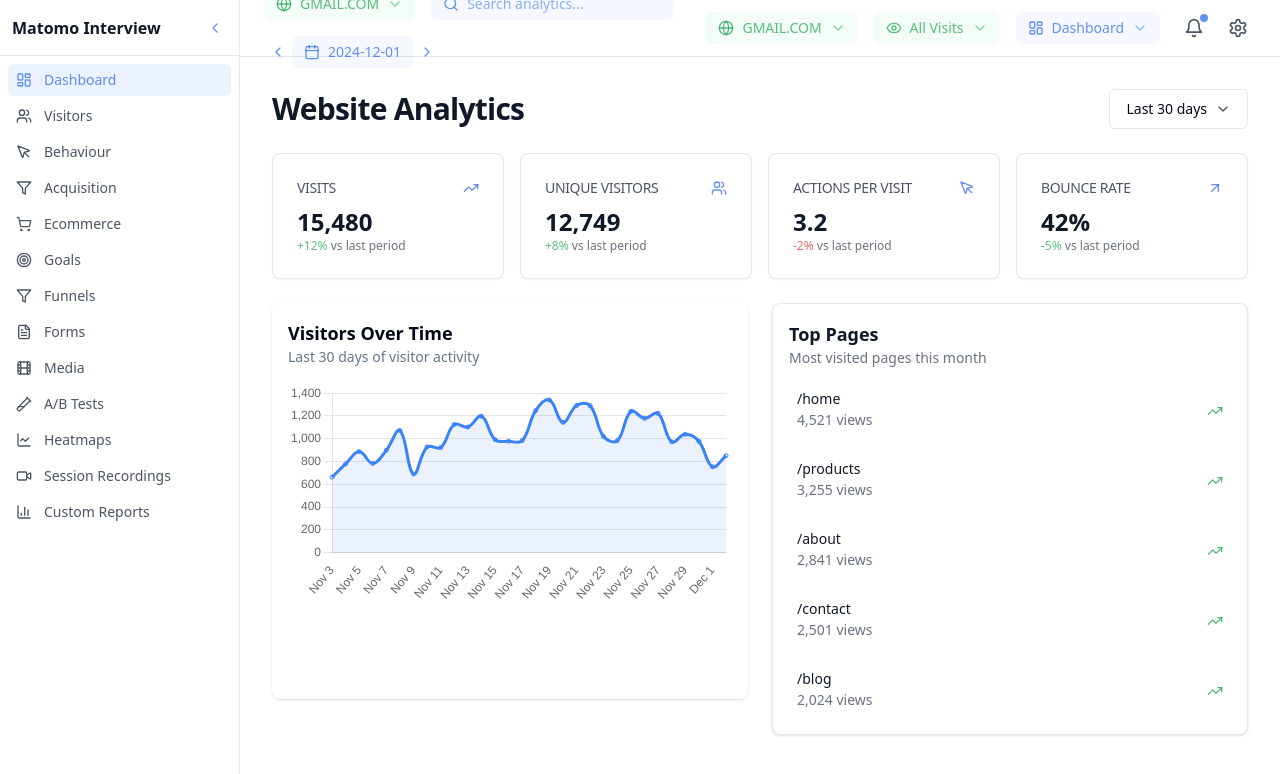
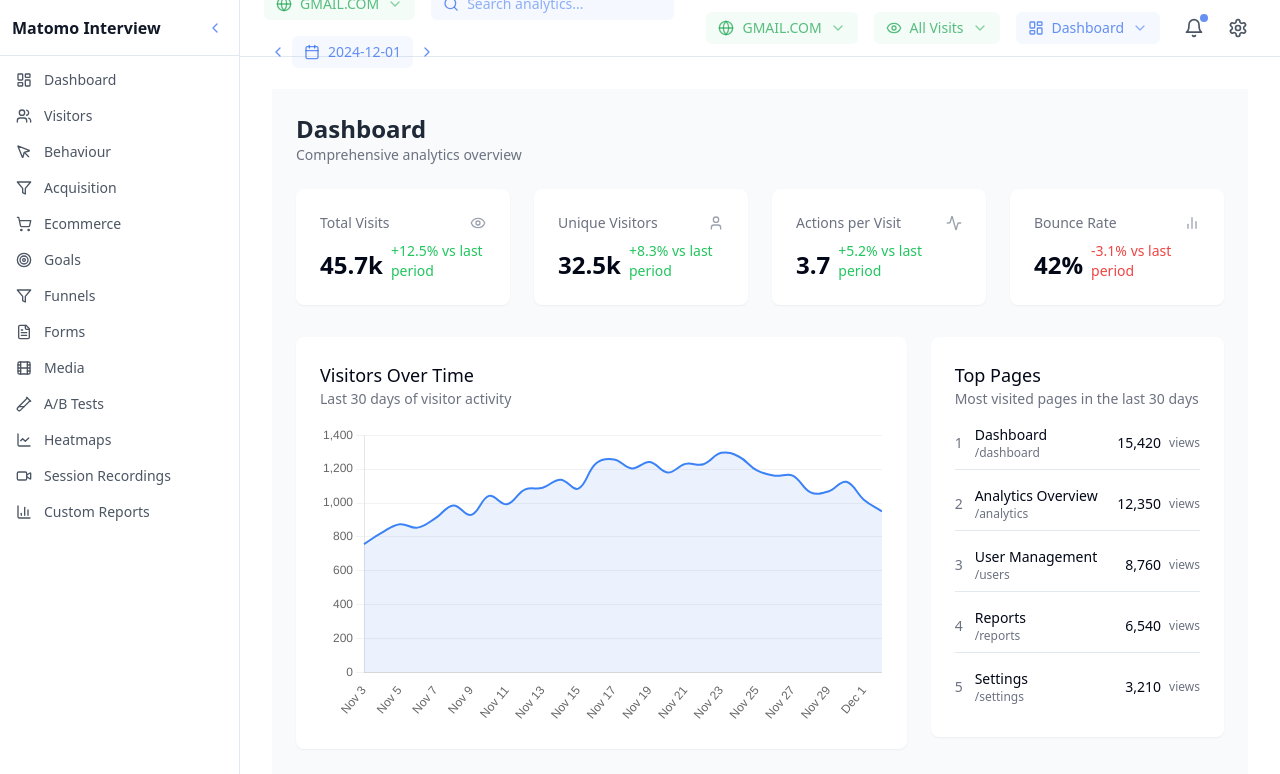
Before and after one commit to karanbalaji/matomo-dashboard-concept-vue-showcase, a Vue app: page / in a window 1280 px wide. Shown: the top 774 px of the page. Built offline with nearby package versions, Linux system fonts and the light colour scheme.

Commit message:
Update routing to support GitHub Pages dashboard navigation

```diff
--- /dev/null
+++ b/src/components/DebugInfo.vue
@@ -0,0 +1,45 @@
+<template>
+  <div class="p-6 bg-white rounded-lg shadow-sm">
+    <h2 class="text-lg font-bold mb-4">Routing Debug Information</h2>
+    <div class="space-y-2">
+      <div>
+        <strong>Current Route:</strong> {{ $route.path }}
+      </div>
+      <div>
+        <strong>Base URL:</strong> {{ baseUrl }}
+      </div>
+      <div>
+        <strong>Import Meta Base URL:</strong> {{ importMetaBaseUrl }}
+      </div>
+      <div>
+        <strong>Window Location:</strong>
+        <pre>{{ windowLocation }}</pre>
+      </div>
+    </div>
+  </div>
+</template>
+
+<script setup lang="ts">
+import { ref, onMounted } from 'vue'
+import { useRoute } from 'vue-router'
+
+const $route = useRoute()
+const baseUrl = import.meta.env.BASE_URL
+const importMetaBaseUrl = import.meta.env.BASE_URL
+
+const windowLocation = ref({
+  href: window.location.href,
+  origin: window.location.origin,
+  pathname: window.location.pathname,
+  search: window.location.search,
+  hash: window.location.hash
+})
+
+onMounted(() => {
+  console.log('Debug Info:', {
+    route: $route.path,
+    baseUrl,
+    windowLocation: windowLocation.value
+  })
+})
+</script>
--- /dev/null
+++ b/src/components/StatsCard.vue
@@ -0,0 +1,28 @@
+<template>
+  <div class="p-6 bg-white rounded-lg shadow-sm">
+    <div class="flex items-center justify-between mb-2">
+      <h3 class="text-sm font-medium text-gray-500">{{ title }}</h3>
+      <component :is="icon" class="w-4 h-4 text-gray-400" />
+    </div>
+    <div class="flex items-end gap-2">
+      <div class="text-2xl font-semibold">{{ value }}</div>
+      <div :class="[
+        'text-sm',
+        trend > 0 ? 'text-green-500' : trend < 0 ? 'text-red-500' : 'text-gray-500'
+      ]">
+        {{ trend > 0 ? '+' : '' }}{{ trend }}% vs last period
+      </div>
+    </div>
+  </div>
+</template>
+
+<script setup lang="ts">
+import { defineProps } from 'vue'
+
+defineProps<{
+  title: string
+  value: string | number
+  trend: number
+  icon: any
+}>()
+</script>
--- /dev/null
+++ b/src/components/TopPages.vue
@@ -0,0 +1,62 @@
+<template>
+  <div class="p-6 bg-white rounded-lg shadow-sm">
+    <div class="mb-4">
+      <h3 class="text-lg font-medium">Top Pages</h3>
+      <p class="text-sm text-gray-500">Most visited pages in the last 30 days</p>
+    </div>
+    <div class="space-y-4">
+      <div
+        v-for="(page, index) in topPages"
+        :key="page.url"
+        class="flex items-center justify-between border-b pb-2 last:border-b-0"
+      >
+        <div class="flex items-center space-x-3">
+          <span class="text-sm font-medium text-gray-500">{{ index + 1 }}</span>
+          <div>
+            <div class="text-sm font-medium">{{ page.title }}</div>
+            <div class="text-xs text-gray-500 truncate max-w-[200px]">{{ page.url }}</div>
+          </div>
+        </div>
+        <div class="flex items-center space-x-2">
+          <span class="text-sm font-medium">{{ page.views.toLocaleString() }}</span>
+          <span class="text-xs text-gray-500">views</span>
+        </div>
+      </div>
+    </div>
+  </div>
+</template>
+
+<script setup lang="ts">
+const topPages = [
+  {
+    title: 'Dashboard',
+    url: '/dashboard',
+    views: 15420,
+    trend: 12.5
+  },
+  {
+    title: 'Analytics Overview',
+    url: '/analytics',
+    views: 12350,
+    trend: 8.3
+  },
+  {
+    title: 'User Management',
+    url: '/users',
+    views: 8760,
+    trend: 5.2
+  },
+  {
+    title: 'Reports',
+    url: '/reports',
+    views: 6540,
+    trend: -3.1
+  },
+  {
+    title: 'Settings',
+    url: '/settings',
+    views: 3210,
+    trend: 2.7
+  }
+]
+</script>
--- a/src/components/VisitorsChart.vue
+++ b/src/components/VisitorsChart.vue
@@ -1,10 +1,10 @@
 <template>
-  <div class="bg-card rounded-lg p-4 shadow">
+  <div class="p-6 bg-white rounded-lg shadow-sm">
     <div class="mb-4">
-      <h3 class="text-lg font-semibold">Visitors Over Time</h3>
-      <p class="text-sm text-muted-foreground">Last 30 days of visitor activity</p>
+      <h3 class="text-lg font-medium">Visitors Over Time</h3>
+      <p class="text-sm text-gray-500">Last 30 days of visitor activity</p>
     </div>
-    <div class="h-[300px] w-full">
+    <div class="h-[300px]">
       <Line
         :data="chartData"
         :options="chartOptions"
@@ -13,8 +13,9 @@
   </div>
 </template>
 
-<script setup>
-import { ref, onMounted } from 'vue'
+<script setup lang="ts">
+import { ref, computed } from 'vue'
+import { Line } from 'vue-chartjs'
 import {
   Chart as ChartJS,
   CategoryScale,
@@ -26,9 +27,7 @@ import {
   Legend,
   Filler
 } from 'chart.js'
-import { Line } from 'vue-chartjs'
 
-// Register ChartJS components
 ChartJS.register(
   CategoryScale,
   LinearScale,
@@ -40,86 +39,73 @@ ChartJS.register(
   Filler
 )
 
-// Generate sample data
+// Generate last 30 days with more realistic data pattern
 const generateVisitorData = () => {
   const baseVisitors = 1000
-  const days = 30
+  const labels = []
   const data = []
-  const labels = []
 
-  for (let i = days - 1; i >= 0; i--) {
+  for (let i = 29; i >= 0; i--) {
     const date = new Date()
     date.setDate(date.getDate() - i)
+
+    // Create a more realistic data pattern with weekly trends
+    const dayOfWeek = date.getDay()
+    const weekendMultiplier = dayOfWeek === 0 || dayOfWeek === 6 ? 1.5 : 1
+    const weeklyTrend = Math.sin(i / 7) * 200
+    const randomVariation = Math.random() * 100 - 50
+
+    const visitors = Math.max(0, Math.round(
+      baseVisitors +
+      weeklyTrend * weekendMultiplier +
+      randomVariation
+    ))
+
     labels.push(date.toLocaleDateString('en-US', { month: 'short', day: 'numeric' }))
-
-    // Generate random visitor count with trend and weekly pattern
-    const trend = Math.sin(i / 7) * 200 // Weekly pattern
-    const random = Math.random() * 300 - 150 // Random variation
-    const dayOfWeek = date.getDay()
-    const weekendDip = dayOfWeek === 0 || dayOfWeek === 6 ? -200 : 0 // Weekend dip
-
-    data.push(Math.max(0, Math.round(baseVisitors + trend + random + weekendDip)))
+    data.push(visitors)
   }
 
-  return { data, labels }
+  return { labels, data }
 }
 
-const { data: visitorData, labels } = generateVisitorData()
+const { labels, data: visitorData } = generateVisitorData()
 
-const chartData = {
+const chartData = computed(() => ({
   labels,
   datasets: [
     {
       label: 'Visitors',
       data: visitorData,
       fill: true,
-      backgroundColor: 'rgba(59, 130, 246, 0.1)', // Light blue background
-      borderColor: 'rgb(59, 130, 246)', // Blue line
+      borderColor: '#3b82f6',
+      backgroundColor: 'rgba(59, 130, 246, 0.1)',
       tension: 0.4,
-      pointRadius: 2,
-      pointHoverRadius: 5
+      pointRadius: 0,
+      borderWidth: 2
     }
   ]
-}
+}))
 
 const chartOptions = {
   responsive: true,
-  maintainAspectRatio: true,
+  maintainAspectRatio: false,
+  plugins: {
+    legend: {
+      display: false
+    }
+  },
   scales: {
-    y: {
-      beginAtZero: true,
-      grid: {
-        display: true,
-        color: 'rgba(0, 0, 0, 0.1)'
-      },
-      ticks: {
-        callback: (value) => value.toLocaleString()
-      }
-    },
     x: {
       grid: {
         display: false
       }
-    }
-  },
-  plugins: {
-    legend: {
-      display: false
     },
-    tooltip: {
-      backgroundColor: 'rgba(0, 0, 0, 0.8)',
-      titleColor: 'rgb(255, 255, 255)',
-      bodyColor: 'rgb(255, 255, 255)',
-      padding: 12,
-      displayColors: false,
-      callbacks: {
-        label: (context) => `${context.parsed.y.toLocaleString()} visitors`
+    y: {
+      beginAtZero: true,
+      grid: {
+        color: 'rgba(0, 0, 0, 0.05)'
       }
     }
-  },
-  interaction: {
-    intersect: false,
-    mode: 'index'
   }
 }
 </script>
--- a/src/components/ui/sidebar/Sidebar.vue
+++ b/src/components/ui/sidebar/Sidebar.vue
@@ -67,71 +67,73 @@ import {
 const expanded = ref(true)
 const route = useRoute()
 
+const baseUrl = import.meta.env.BASE_URL.replace(/\/$/, '')
+
 const items = [
   {
     label: 'Dashboard',
     icon: LayoutDashboard,
-    to: '/'
+    to: `${baseUrl}/dashboard`
   },
   {
     label: 'Visitors',
     icon: Users,
-    to: '/visitors'
+    to: `${baseUrl}/visitors`
   },
   {
     label: 'Behaviour',
     icon: MousePointer,
-    to: '/behaviour'
+    to: `${baseUrl}/behavior`
   },
   {
     label: 'Acquisition',
     icon: Filter,
-    to: '/acquisition'
+    to: `${baseUrl}/acquisition`
   },
   {
     label: 'Ecommerce',
     icon: ShoppingCart,
-    to: '/ecommerce'
+    to: `${baseUrl}/ecommerce`
   },
   {
     label: 'Goals',
     icon: Target,
-    to: '/goals'
+    to: `${baseUrl}/goals`
   },
   {
     label: 'Funnels',
     icon: Filter,
-    to: '/funnels'
+    to: `${baseUrl}/funnels`
   },
   {
     label: 'Forms',
     icon: FileText,
-    to: '/forms'
+    to: `${baseUrl}/forms`
   },
   {
     label: 'Media',
     icon: Film,
-    to: '/media'
+    to: `${baseUrl}/media`
   },
   {
     label: 'A/B Tests',
     icon: TestTube2,
-    to: '/ab-tests'
+    to: `${baseUrl}/ab-tests`
   },
   {
     label: 'Heatmaps',
     icon: LineChart,
-    to: '/heatmaps'
+    to: `${baseUrl}/heatmaps`
   },
   {
     label: 'Session Recordings',
     icon: Video,
-    to: '/session-recordings'
+    to: `${baseUrl}/session-recordings`
   },
   {
     label: 'Custom Reports',
     icon: BarChart3,
-    to: '/custom-reports'
+    to: `${baseUrl}/custom-reports`
   }
 ]
 </script>
--- a/src/router/index.ts
+++ b/src/router/index.ts
@@ -1,41 +1,48 @@
 import { createRouter, createWebHistory, RouteRecordRaw } from 'vue-router'
 import Dashboard from '../views/Dashboard.vue'
 
+const baseUrl = import.meta.env.BASE_URL.replace(/\/$/, '') // Remove trailing slash if present
+
 const routes: Array<RouteRecordRaw> = [
   {
-    path: '/',
+    path: baseUrl,
+    name: 'Root',
+    redirect: `${baseUrl}/dashboard`
+  },
+  {
+    path: `${baseUrl}/dashboard`,
     name: 'Dashboard',
     component: Dashboard
   },
   {
-    path: '/visitors',
+    path: `${baseUrl}/visitors`,
     name: 'Visitors',
     component: () => import('../views/Visitors.vue')
   },
   {
-    path: '/real-time',
+    path: `${baseUrl}/real-time`,
     name: 'RealTime',
     component: () => import('../views/RealTime.vue')
   },
   {
-    path: '/behavior',
+    path: `${baseUrl}/behavior`,
     name: 'Behavior',
     component: () => import('../views/Behavior.vue')
   },
   {
-    path: '/goals',
+    path: `${baseUrl}/goals`,
     name: 'Goals',
     component: () => import('../views/Goals.vue')
   },
   {
-    path: '/locations',
+    path: `${baseUrl}/locations`,
     name: 'Locations',
     component: () => import('../views/Locations.vue')
   }
 ]
 
 const router = createRouter({
-  history: createWebHistory(process.env.BASE_URL),
+  history: createWebHistory(import.meta.env.BASE_URL),
   routes
 })
 
--- a/src/views/Dashboard.vue
+++ b/src/views/Dashboard.vue
@@ -1,112 +1,72 @@
 <template>
-  <div>
-    <div class="flex flex-col sm:flex-row items-start sm:items-center justify-between mb-6 space-y-2 sm:space-y-0">
-      <h2 class="text-2xl sm:text-3xl font-bold tracking-tight text-gray-900">Website Analytics</h2>
-      <button class="w-full sm:w-auto inline-flex items-center justify-center rounded-md text-sm font-medium transition-colors focus-visible:outline-none focus-visible:ring-2 focus-visible:ring-blue-500/20 focus-visible:ring-offset-2 border border-gray-200 bg-white hover:bg-blue-500/5 h-10 px-4 py-2">
-        Last 30 days
-        <ChevronDown class="ml-2 h-4 w-4 text-gray-600" />
-      </button>
+  <div class="p-6 bg-gray-50 min-h-screen">
+    <div class="mb-6">
+      <h1 class="text-2xl font-bold text-gray-800">Dashboard</h1>
+      <p class="text-sm text-gray-500">Comprehensive analytics overview</p>
     </div>
 
-    <div class="grid gap-4 grid-cols-1 sm:grid-cols-2 lg:grid-cols-4">
-      <div class="rounded-lg border bg-white shadow-sm p-4 sm:p-6">
-        <div class="flex flex-row items-center justify-between space-y-0 pb-2">
-          <h3 class="tracking-tight text-sm font-medium text-gray-600">VISITS</h3>
-          <TrendingUp class="h-4 w-4 text-blue-600/70" />
-        </div>
-        <div class="text-xl sm:text-2xl font-bold text-gray-900">{{ analytics.visits.toLocaleString() }}</div>
-        <p class="text-xs text-gray-500">
-          <span :class="analytics.periodComparison.visits > 0 ? 'text-green-600/70' : 'text-red-600/70'">
-            {{ analytics.periodComparison.visits > 0 ? '+' : '' }}{{ analytics.periodComparison.visits }}%
-          </span> vs last period
-        </p>
-      </div>
-
-      <div class="rounded-lg border bg-white shadow-sm p-4 sm:p-6">
-        <div class="flex flex-row items-center justify-between space-y-0 pb-2">
-          <h3 class="tracking-tight text-sm font-medium text-gray-600">UNIQUE VISITORS</h3>
-          <Users class="h-4 w-4 text-blue-600/70" />
-        </div>
-        <div class="text-xl sm:text-2xl font-bold text-gray-900">{{ analytics.uniqueVisitors.toLocaleString() }}</div>
-        <p class="text-xs text-gray-500">
-          <span :class="analytics.periodComparison.uniqueVisitors > 0 ? 'text-green-600/70' : 'text-red-600/70'">
-            {{ analytics.periodComparison.uniqueVisitors > 0 ? '+' : '' }}{{ analytics.periodComparison.uniqueVisitors }}%
-          </span> vs last period
-        </p>
-      </div>
-
-      <div class="rounded-lg border bg-white shadow-sm p-4 sm:p-6">
-        <div class="flex flex-row items-center justify-between space-y-0 pb-2">
-          <h3 class="tracking-tight text-sm font-medium text-gray-600">ACTIONS PER VISIT</h3>
-          <MousePointer class="h-4 w-4 text-blue-600/70" />
-        </div>
-        <div class="text-xl sm:text-2xl font-bold text-gray-900">{{ analytics.actionsPerVisit }}</div>
-        <p class="text-xs text-gray-500">
-          <span :class="analytics.periodComparison.actionsPerVisit > 0 ? 'text-green-600/70' : 'text-red-600/70'">
-            {{ analytics.periodComparison.actionsPerVisit > 0 ? '+' : '' }}{{ analytics.periodComparison.actionsPerVisit }}%
-          </span> vs last period
-        </p>
-      </div>
-
-      <div class="rounded-lg border bg-white shadow-sm p-4 sm:p-6">
-        <div class="flex flex-row items-center justify-between space-y-0 pb-2">
-          <h3 class="tracking-tight text-sm font-medium text-gray-600">BOUNCE RATE</h3>
-          <ArrowUpRight class="h-4 w-4 text-blue-600/70" />
-        </div>
-        <div class="text-xl sm:text-2xl font-bold text-gray-900">{{ analytics.bounceRate }}%</div>
-        <p class="text-xs text-gray-500">
-          <span :class="analytics.periodComparison.bounceRate < 0 ? 'text-green-600/70' : 'text-red-600/70'">
-            {{ analytics.periodComparison.bounceRate > 0 ? '+' : '' }}{{ analytics.periodComparison.bounceRate }}%
-          </span> vs last period
-        </p>
-      </div>
+    <!-- Key Metrics Grid -->
+    <div class="grid grid-cols-1 md:grid-cols-2 lg:grid-cols-4 gap-6 mb-8">
+      <StatsCard
+        title="Total Visits"
+        :value="formatNumber(45678)"
+        :trend="12.5"
+        :icon="EyeIcon"
+      />
+      <StatsCard
+        title="Unique Visitors"
+        :value="formatNumber(32456)"
+        :trend="8.3"
+        :icon="UserIcon"
+      />
+      <StatsCard
+        title="Actions per Visit"
+        :value="3.7"
+        :trend="5.2"
+        :icon="ActivityIcon"
+      />
+      <StatsCard
+        title="Bounce Rate"
+        :value="'42%'"
+        :trend="-3.1"
+        :icon="BarChart2Icon"
+      />
     </div>
 
-    <!-- Two Column Layout -->
-    <div class="grid gap-6 grid-cols-1 lg:grid-cols-2 mt-6">
-      <!-- Visitors Chart -->
-      <div class="lg:col-span-1">
+    <!-- Charts and Detailed Insights -->
+    <div class="grid grid-cols-1 lg:grid-cols-3 gap-6">
+      <div class="lg:col-span-2">
         <VisitorsChart />
       </div>
-
-      <!-- Top Pages -->
-      <div class="lg:col-span-1">
-        <div class="bg-white rounded-lg p-4 shadow border h-full">
-          <div class="mb-4">
-            <h3 class="text-lg font-semibold text-gray-900">Top Pages</h3>
-            <p class="text-sm text-gray-500">Most visited pages this month</p>
-          </div>
-          <div class="space-y-4">
-            <div v-for="(page, index) in topPages" :key="index"
-                 class="flex items-center justify-between hover:bg-blue-500/5 p-2 rounded-md cursor-pointer">
-              <div class="space-y-1">
-                <p class="text-sm font-medium leading-none text-gray-900">{{ page.name }}</p>
-                <p class="text-sm text-gray-500">{{ page.views.toLocaleString() }} views</p>
-              </div>
-              <div class="ml-4">
-                <TrendingUp class="h-4 w-4 text-green-600/70" />
-              </div>
-            </div>
-          </div>
-        </div>
+      <div>
+        <TopPages />
       </div>
     </div>
   </div>
 </template>
 
-<script setup>
-import { computed } from 'vue'
-import { useStore } from 'vuex'
-import { ChevronDown, TrendingUp, Users, MousePointer, ArrowUpRight } from 'lucide-vue-next'
+<script setup lang="ts">
+import { ref } from 'vue'
+import StatsCard from '@/components/StatsCard.vue'
 import VisitorsChart from '@/components/VisitorsChart.vue'
+import TopPages from '@/components/TopPages.vue'
+import {
+  Eye as EyeIcon,
+  User as UserIcon,
+  Activity as ActivityIcon,
+  BarChart2 as BarChart2Icon
+} from 'lucide-vue-next'
 
-const store = useStore()
-const analytics = computed(() => store.state.analytics)
-const topPages = [
-  { name: '/home', views: 4521 },
-  { name: '/products', views: 3255 },
-  { name: '/about', views: 2841 },
-  { name: '/contact', views: 2501 },
-  { name: '/blog', views: 2024 }
-]
+// Utility function to format large numbers
+const formatNumber = (num: number) => {
+  return num > 1000 ? (num / 1000).toFixed(1) + 'k' : num.toString()
+}
 </script>
+
+<style scoped>
+.dashboard-grid {
+  display: grid;
+  grid-template-columns: repeat(auto-fit, minmax(250px, 1fr));
+  gap: 1.5rem;
+}
+</style>
```
